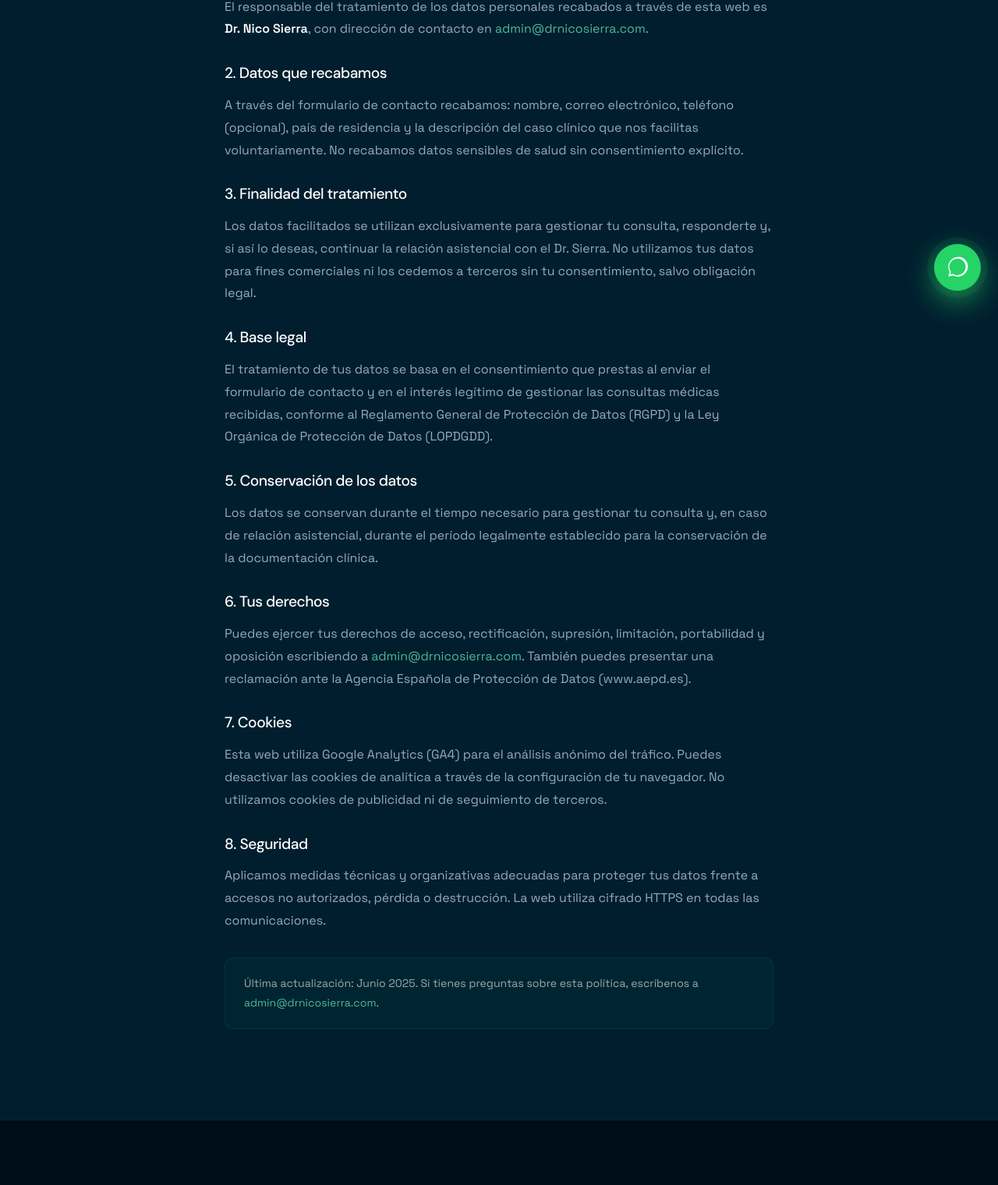
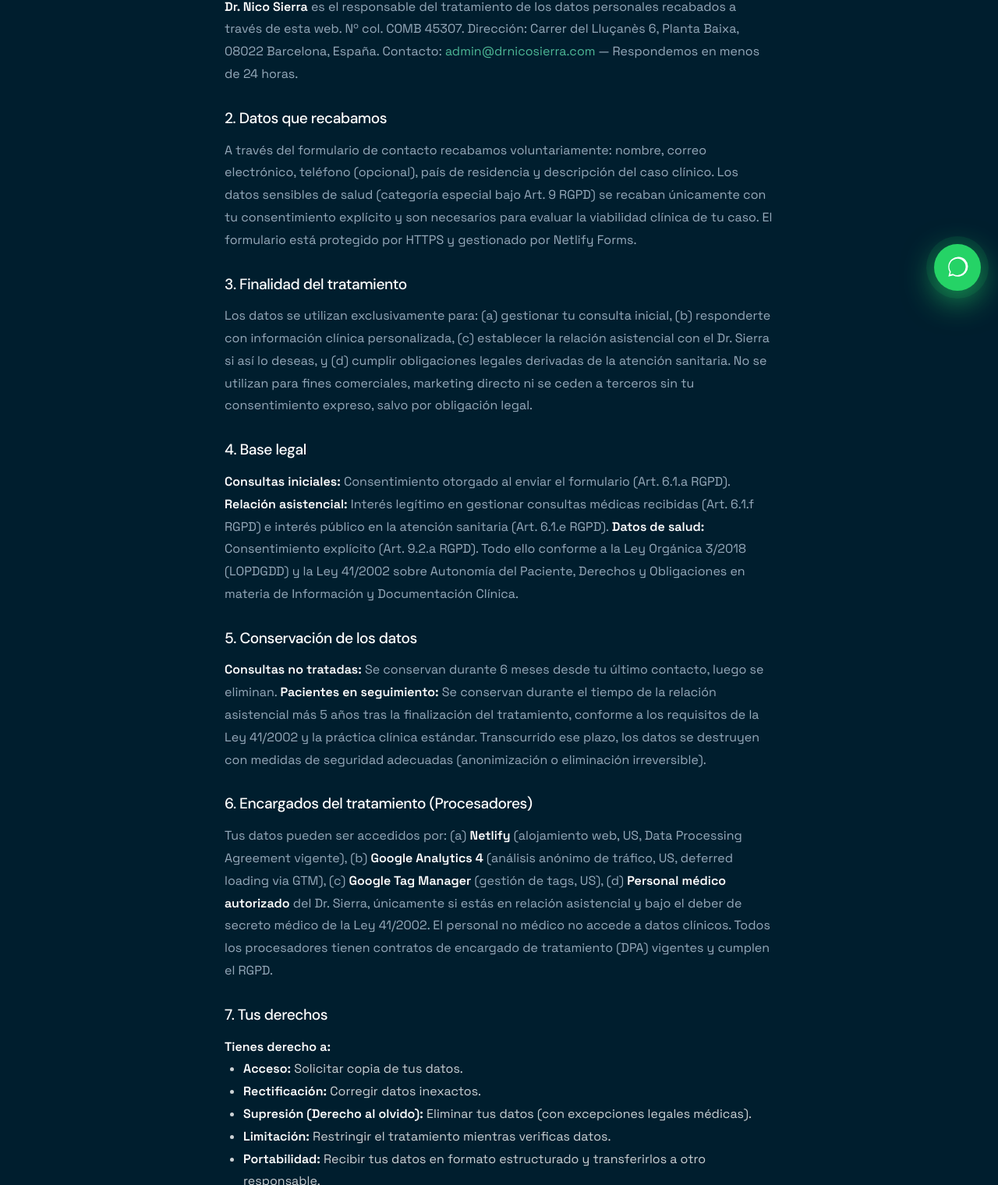
Before and after one commit to drnicosierra/website, an Astro site: page /politica-de-privacidad in a window 1280 px wide. Shown: the part 405-1925 px from the top of the page at 78% size. Built offline with nearby package versions, Linux system fonts and the light colour scheme; Astro itself is replaced by a stand-in of ours; a web font is replaced by a local one.

Commit message:
T2: Update privacy policy — RGPD/LOPDGDD/Ley41/2002 compliance

```diff
--- a/src/pages/politica-de-privacidad.astro
+++ b/src/pages/politica-de-privacidad.astro
@@ -29,46 +29,76 @@ const ogDescription = 'Política de privacidad del sitio web del Dr. Nico Sierra
 
       <div>
         <h2 style="font-size:1.2rem;margin-bottom:12px;color:#fff;">1. Responsable del tratamiento</h2>
-        <p>El responsable del tratamiento de los datos personales recabados a través de esta web es <strong>Dr. Nico Sierra</strong>, con dirección de contacto en <a href="mailto:admin@drnicosierra.com" style="color:#4db896;">admin@drnicosierra.com</a>.</p>
+        <p><strong>Dr. Nico Sierra</strong> es el responsable del tratamiento de los datos personales recabados a través de esta web. Nº col. COMB 45307. Dirección: Carrer del Lluçanès 6, Planta Baixa, 08022 Barcelona, España. Contacto: <a href="mailto:admin@drnicosierra.com" style="color:#4db896;">admin@drnicosierra.com</a> — Respondemos en menos de 24 horas.</p>
       </div>
 
       <div>
         <h2 style="font-size:1.2rem;margin-bottom:12px;color:#fff;">2. Datos que recabamos</h2>
-        <p>A través del formulario de contacto recabamos: nombre, correo electrónico, teléfono (opcional), país de residencia y la descripción del caso clínico que nos facilitas voluntariamente. No recabamos datos sensibles de salud sin consentimiento explícito.</p>
+        <p>A través del formulario de contacto recabamos voluntariamente: nombre, correo electrónico, teléfono (opcional), país de residencia y descripción del caso clínico. Los datos sensibles de salud (categoría especial bajo Art. 9 RGPD) se recaban únicamente con tu consentimiento explícito y son necesarios para evaluar la viabilidad clínica de tu caso. El formulario está protegido por HTTPS y gestionado por Netlify Forms.</p>
       </div>
 
       <div>
         <h2 style="font-size:1.2rem;margin-bottom:12px;color:#fff;">3. Finalidad del tratamiento</h2>
-        <p>Los datos facilitados se utilizan exclusivamente para gestionar tu consulta, responderte y, si así lo deseas, continuar la relación asistencial con el Dr. Sierra. No utilizamos tus datos para fines comerciales ni los cedemos a terceros sin tu consentimiento, salvo obligación legal.</p>
+        <p>Los datos se utilizan exclusivamente para: (a) gestionar tu consulta inicial, (b) responderte con información clínica personalizada, (c) establecer la relación asistencial con el Dr. Sierra si así lo deseas, y (d) cumplir obligaciones legales derivadas de la atención sanitaria. No se utilizan para fines comerciales, marketing directo ni se ceden a terceros sin tu consentimiento expreso, salvo por obligación legal.</p>
       </div>
 
       <div>
         <h2 style="font-size:1.2rem;margin-bottom:12px;color:#fff;">4. Base legal</h2>
-        <p>El tratamiento de tus datos se basa en el consentimiento que prestas al enviar el formulario de contacto y en el interés legítimo de gestionar las consultas médicas recibidas, conforme al Reglamento General de Protección de Datos (RGPD) y la Ley Orgánica de Protección de Datos (LOPDGDD).</p>
+        <p><strong>Consultas iniciales:</strong> Consentimiento otorgado al enviar el formulario (Art. 6.1.a RGPD). <strong>Relación asistencial:</strong> Interés legítimo en gestionar consultas médicas recibidas (Art. 6.1.f RGPD) e interés público en la atención sanitaria (Art. 6.1.e RGPD). <strong>Datos de salud:</strong> Consentimiento explícito (Art. 9.2.a RGPD). Todo ello conforme a la Ley Orgánica 3/2018 (LOPDGDD) y la Ley 41/2002 sobre Autonomía del Paciente, Derechos y Obligaciones en materia de Información y Documentación Clínica.</p>
       </div>
 
       <div>
         <h2 style="font-size:1.2rem;margin-bottom:12px;color:#fff;">5. Conservación de los datos</h2>
-        <p>Los datos se conservan durante el tiempo necesario para gestionar tu consulta y, en caso de relación asistencial, durante el período legalmente establecido para la conservación de la documentación clínica.</p>
+        <p><strong>Consultas no tratadas:</strong> Se conservan durante 6 meses desde tu último contacto, luego se eliminan. <strong>Pacientes en seguimiento:</strong> Se conservan durante el tiempo de la relación asistencial más 5 años tras la finalización del tratamiento, conforme a los requisitos de la Ley 41/2002 y la práctica clínica estándar. Transcurrido ese plazo, los datos se destruyen con medidas de seguridad adecuadas (anonimización o eliminación irreversible).</p>
       </div>
 
       <div>
-        <h2 style="font-size:1.2rem;margin-bottom:12px;color:#fff;">6. Tus derechos</h2>
-        <p>Puedes ejercer tus derechos de acceso, rectificación, supresión, limitación, portabilidad y oposición escribiendo a <a href="mailto:admin@drnicosierra.com" style="color:#4db896;">admin@drnicosierra.com</a>. También puedes presentar una reclamación ante la Agencia Española de Protección de Datos (www.aepd.es).</p>
+        <h2 style="font-size:1.2rem;margin-bottom:12px;color:#fff;">6. Encargados del tratamiento (Procesadores)</h2>
+        <p>Tus datos pueden ser accedidos por: (a) <strong>Netlify</strong> (alojamiento web, US, Data Processing Agreement vigente), (b) <strong>Google Analytics 4</strong> (análisis anónimo de tráfico, US, deferred loading via GTM), (c) <strong>Google Tag Manager</strong> (gestión de tags, US), (d) <strong>Personal médico autorizado</strong> del Dr. Sierra, únicamente si estás en relación asistencial y bajo el deber de secreto médico de la Ley 41/2002. El personal no médico no accede a datos clínicos. Todos los procesadores tienen contratos de encargado de tratamiento (DPA) vigentes y cumplen el RGPD.</p>
       </div>
 
       <div>
-        <h2 style="font-size:1.2rem;margin-bottom:12px;color:#fff;">7. Cookies</h2>
-        <p>Esta web utiliza Google Analytics (GA4) para el análisis anónimo del tráfico. Puedes desactivar las cookies de analítica a través de la configuración de tu navegador. No utilizamos cookies de publicidad ni de seguimiento de terceros.</p>
+        <h2 style="font-size:1.2rem;margin-bottom:12px;color:#fff;">7. Tus derechos</h2>
+        <p><strong>Tienes derecho a:</strong></p>
+        <ul style="margin-left:24px;color:rgba(255,255,255,0.8);line-height:1.8;">
+          <li><strong>Acceso:</strong> Solicitar copia de tus datos.</li>
+          <li><strong>Rectificación:</strong> Corregir datos inexactos.</li>
+          <li><strong>Supresión (Derecho al olvido):</strong> Eliminar tus datos (con excepciones legales médicas).</li>
+          <li><strong>Limitación:</strong> Restringir el tratamiento mientras verificas datos.</li>
+          <li><strong>Portabilidad:</strong> Recibir tus datos en formato estructurado y transferirlos a otro responsable.</li>
+          <li><strong>Oposición:</strong> Oponerte al tratamiento basado en interés legítimo.</li>
+          <li><strong>Retirada del consentimiento:</strong> Retirar tu consentimiento en cualquier momento, sin efectos retroactivos.</li>
+        </ul>
+        <p style="margin-top:12px;">Para ejercer estos derechos, escribe a <a href="mailto:admin@drnicosierra.com" style="color:#4db896;">admin@drnicosierra.com</a> adjuntando una copia de tu DNI. Responderemos en el plazo legal de 30 días.</p>
       </div>
 
       <div>
-        <h2 style="font-size:1.2rem;margin-bottom:12px;color:#fff;">8. Seguridad</h2>
-        <p>Aplicamos medidas técnicas y organizativas adecuadas para proteger tus datos frente a accesos no autorizados, pérdida o destrucción. La web utiliza cifrado HTTPS en todas las comunicaciones.</p>
+        <h2 style="font-size:1.2rem;margin-bottom:12px;color:#fff;">8. Derecho a reclamación ante la AEPD</h2>
+        <p>Si crees que tus derechos no han sido respetados, puedes presentar una reclamación ante la <strong>Agencia Española de Protección de Datos (AEPD)</strong> sin necesidad de dirigirse previamente al Dr. Sierra. Contacto AEPD: <a href="https://www.aepd.es" style="color:#4db896;" target="_blank" rel="noopener">www.aepd.es</a> — Teléfono: +34 901 100 099. El derecho a reclamación no afecta a otras vías administrativas o judiciales.</p>
+      </div>
+
+      <div>
+        <h2 style="font-size:1.2rem;margin-bottom:12px;color:#fff;">9. Cookies y análisis web</h2>
+        <p><strong>Google Analytics 4 (GA4):</strong> Utilizado para análisis anónimo del tráfico web. Se carga de forma diferida (deferred) mediante Google Tag Manager para minimizar impacto en rendimiento. No rastrea información identificable sin consentimiento. Puedes desactivar GA4 en la configuración de privacidad de tu navegador o usando la <a href="https://tools.google.com/dlpage/gaoptout" style="color:#4db896;" target="_blank" rel="noopener">extensión de exclusión de Google Analytics</a>. <strong>No utilizamos</strong> cookies de publicidad, retargeting ni seguimiento de terceros. Las cookies técnicas (sesión, seguridad) son necesarias para el funcionamiento del sitio.</p>
+      </div>
+
+      <div>
+        <h2 style="font-size:1.2rem;margin-bottom:12px;color:#fff;">10. Seguridad y protección de datos</h2>
+        <p>Aplicamos medidas técnicas y organizativas adecuadas para proteger tus datos contra accesos no autorizados, pérdida, destrucción o daño accidental: (a) Cifrado HTTPS en todas las comunicaciones (TLS 1.2+), (b) Almacenamiento seguro en Netlify con copias de seguridad automáticas, (c) Controles de acceso basados en roles, (d) Revisiones regulares de seguridad. Tus datos sensibles están separados de datos identificativos conforme a la Ley 41/2002.</p>
+      </div>
+
+      <div>
+        <h2 style="font-size:1.2rem;margin-bottom:12px;color:#fff;">11. Notificación de brecha de datos</h2>
+        <p>En caso de brecha de seguridad que afecte tus datos personales, te notificaremos en el plazo legal de 72 horas desde su descubrimiento, además de notificar a la AEPD. La notificación incluirá: naturaleza de la brecha, riesgos derivados, medidas adoptadas y contacto para más información.</p>
+      </div>
+
+      <div>
+        <h2 style="font-size:1.2rem;margin-bottom:12px;color:#fff;">12. Consentimiento informado para atención médica</h2>
+        <p>Si estableces relación asistencial con el Dr. Sierra, firmarás un <strong>Documento de Consentimiento Informado</strong> separado conforme a la Ley 41/2002, donde se detallarán: el procedimiento, riesgos, beneficios y alternativas. Este documento no sustituye consulta médica. La información ofrecida en esta web es educativa y no reemplaza valoración clínica profesional.</p>
       </div>
 
       <div style="padding:20px 24px;background:rgba(0,131,98,0.08);border:1px solid rgba(0,131,98,0.2);border-radius:12px;">
-        <p style="font-size:.88rem;color:rgba(255,255,255,0.6);">Última actualización: Junio 2025. Si tienes preguntas sobre esta política, escríbenos a <a href="mailto:admin@drnicosierra.com" style="color:#4db896;">admin@drnicosierra.com</a>.</p>
+        <p style="font-size:.88rem;color:rgba(255,255,255,0.6);"><strong>Última actualización:</strong> 29 de julio de 2026. Esta política puede revisarse ocasionalmente. Cambios significativos serán comunicados. Si tienes preguntas, escríbenos a <a href="mailto:admin@drnicosierra.com" style="color:#4db896;">admin@drnicosierra.com</a>.</p>
       </div>
 
     </div>
```
